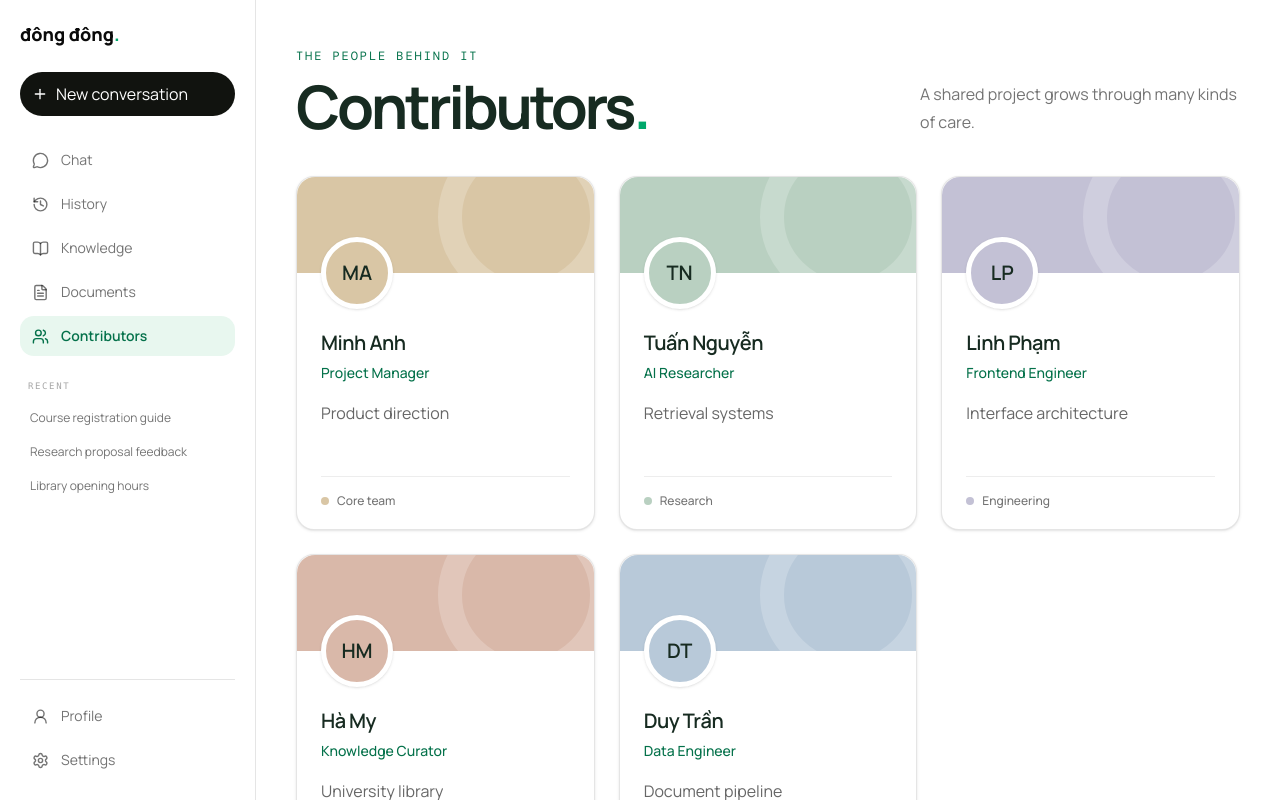
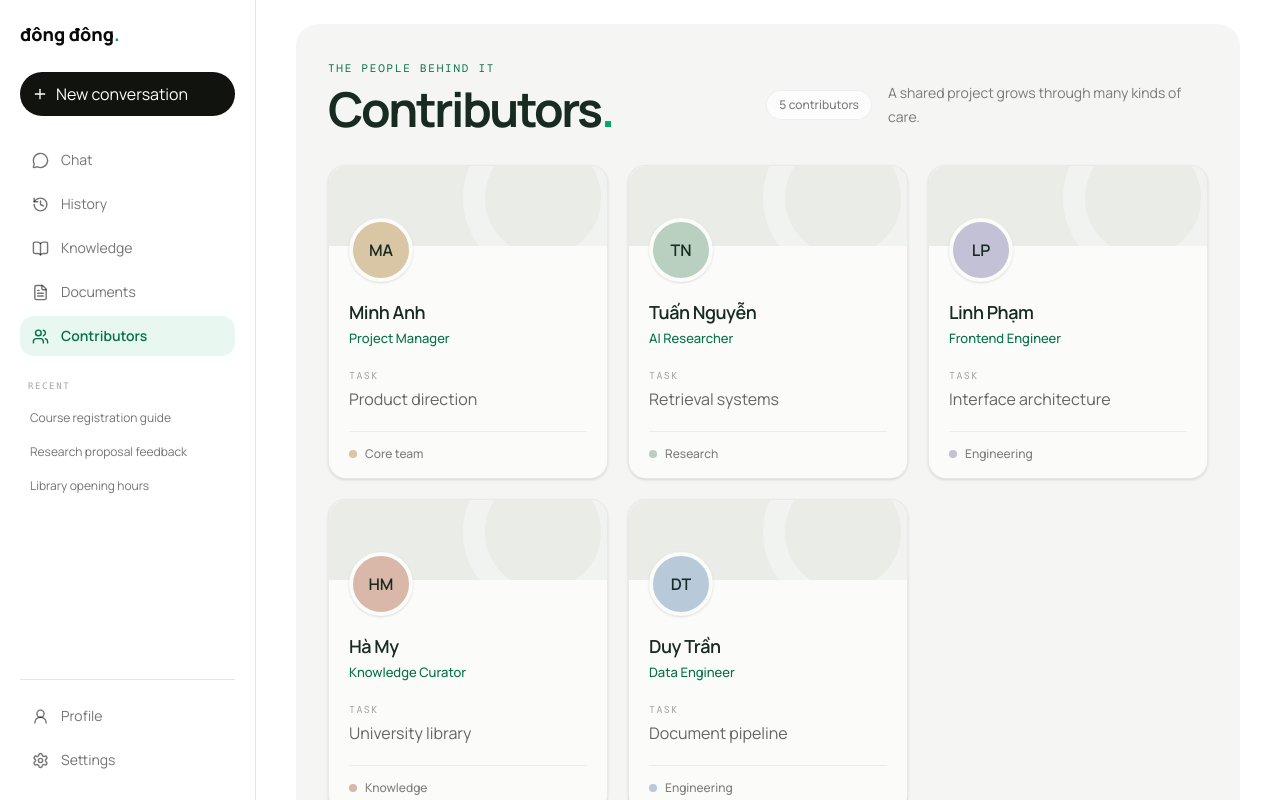
Before and after one commit to IT-UPD-Org/AI_Dong_Dong_FE, a React (Vite) app: page /contributors in a window 1280 px wide. Built offline with nearby package versions, Linux system fonts and the light colour scheme.

Commit message:
refine contributor board layout

```diff
--- a/src/pages/ContributorsPage.tsx
+++ b/src/pages/ContributorsPage.tsx
@@ -12,65 +12,75 @@ export function ContributorsPage() {
   }
 
   return (
-    <section aria-labelledby="contributors-title" className="pb-12 pt-3 md:pt-6">
-      <header className="mb-10 flex flex-col gap-5 lg:flex-row lg:items-end lg:justify-between">
+    <section
+      aria-labelledby="contributors-title"
+      className="rounded-3xl bg-[#f5f6f3] px-5 py-7 md:px-8 md:py-9"
+    >
+      <header className="mb-8 flex flex-col gap-4 lg:flex-row lg:items-end lg:justify-between">
         <div>
-          <p className="mono text-xs uppercase tracking-[.16em] text-[#04714a]">
+          <p className="mono text-[11px] uppercase tracking-[.16em] text-[#04714a]">
             The people behind it
           </p>
           <h1
             id="contributors-title"
-            className="mt-3 text-4xl font-bold tracking-[-.055em] text-[#172b21] md:text-6xl"
+            className="mt-2 text-4xl font-bold tracking-[-.05em] text-[#172b21] md:text-5xl"
           >
             Contributors<span aria-hidden="true" className="text-[#00a86b]">.</span>
           </h1>
         </div>
-        <p className="max-w-xs text-base leading-7 text-black/55">
-          A shared project grows through many kinds of care.
-        </p>
+        <div className="flex items-center gap-4 lg:pb-1">
+          <span className="whitespace-nowrap rounded-full border border-black/[.06] bg-white/70 px-3 py-1.5 text-xs font-medium text-black/50">
+            {contributors.length} contributors
+          </span>
+          <p className="max-w-xs text-sm leading-6 text-black/50">
+            A shared project grows through many kinds of care.
+          </p>
+        </div>
       </header>
 
-      <div className="grid gap-6 sm:grid-cols-2 xl:grid-cols-3">
+      <div className="grid gap-5 sm:grid-cols-2 lg:grid-cols-3">
         {contributors.map((contributor) => (
           <article
             key={contributor.id}
-            className="group min-w-0 rounded-2xl border border-black/10 bg-white shadow-sm transition duration-300 hover:border-[#04714a]/25 hover:shadow-xl motion-safe:hover:-translate-y-1 motion-reduce:transition-none"
+            className="group min-w-0 rounded-2xl border border-black/[.07] bg-[#fbfbf9] shadow-sm transition duration-300 hover:border-[#04714a]/20 hover:shadow-lg motion-safe:hover:-translate-y-0.5 motion-reduce:transition-none"
           >
             <div
               aria-hidden="true"
-              className="relative h-24 overflow-hidden rounded-t-2xl"
-              style={{ backgroundColor: contributor.color }}
+              className="relative h-20 overflow-hidden rounded-t-2xl bg-[#e9ece7]"
             >
-              <span className="absolute -right-5 -top-12 size-44 rounded-full border-[24px] border-white/20 transition-transform duration-500 motion-safe:group-hover:translate-x-3 motion-safe:group-hover:translate-y-2" />
+              <span className="absolute -right-4 -top-12 size-40 rounded-full border-[22px] border-white/35 transition-transform duration-500 motion-safe:group-hover:translate-x-2 motion-safe:group-hover:translate-y-2" />
             </div>
 
-            <div className="relative flex min-h-64 flex-col px-6 pb-5">
+            <div className="relative flex min-h-52 flex-col px-5 pb-4">
               <div
                 aria-hidden="true"
-                className="-mt-9 flex size-[72px] items-center justify-center rounded-full border-[5px] border-white text-xl font-semibold text-[#172b21] shadow-sm"
+                className="-mt-7 flex size-16 items-center justify-center rounded-full border-4 border-[#fbfbf9] text-base font-semibold text-[#172b21] shadow-sm"
                 style={{ backgroundColor: contributor.color }}
               >
                 {contributor.initials}
               </div>
 
-              <div className="mt-5 flex-1">
-                <h2 className="break-words text-xl font-semibold tracking-tight text-[#172b21]">
+              <div className="mt-4 flex-1">
+                <h2 className="break-words text-lg font-semibold tracking-tight text-[#172b21]">
                   {contributor.name}
                 </h2>
-                <p className="mt-1 text-sm font-medium leading-6 text-[#04714a]">
+                <p className="mt-0.5 text-[13px] font-medium leading-5 text-[#04714a]">
                   {contributor.role}
                 </p>
 
-                <div className="group/task relative mt-4 w-fit max-w-full">
+                <div className="group/task relative mt-5 w-full">
+                  <p className="mono mb-1 text-[10px] uppercase tracking-[.14em] text-black/35">
+                    Task
+                  </p>
                   <button
                     type="button"
                     aria-haspopup="dialog"
                     aria-describedby={`contributor-preview-${contributor.id}`}
                     onClick={() => openDetails(contributor)}
-                    className="flex max-w-full items-center gap-2 rounded-md text-left text-sm leading-6 text-black/60 transition-colors hover:text-[#04714a] focus-visible:outline-2 focus-visible:outline-offset-4 focus-visible:outline-[#04714a]"
+                    className="flex w-full items-center justify-between gap-2 rounded-md text-left text-[13px] leading-6 text-black/60 transition-colors hover:text-[#04714a] focus-visible:outline-2 focus-visible:outline-offset-4 focus-visible:outline-[#04714a]"
                   >
                     <span className="truncate">{contributor.contribution}</span>
-                    <span aria-hidden="true" className="shrink-0 -translate-x-1 opacity-0 transition group-hover/task:translate-x-0 group-hover/task:opacity-100">
+                    <span aria-hidden="true" className="shrink-0 opacity-0 transition-opacity group-hover/task:opacity-100">
                       ↗
                     </span>
                   </button>
@@ -78,7 +88,7 @@ export function ContributorsPage() {
                   <div
                     id={`contributor-preview-${contributor.id}`}
                     role="tooltip"
-                    className="pointer-events-none absolute bottom-[calc(100%+10px)] left-0 z-20 w-60 translate-y-1 rounded-xl border border-black/[.07] bg-white p-4 opacity-0 shadow-xl transition duration-150 group-hover/task:translate-y-0 group-hover/task:opacity-100"
+                    className="pointer-events-none absolute bottom-[calc(100%+8px)] left-0 z-20 w-60 translate-y-1 rounded-xl border border-black/[.07] bg-white p-4 opacity-0 shadow-lg transition duration-150 group-hover/task:translate-y-0 group-hover/task:opacity-100"
                   >
                     <p className="text-xs font-semibold text-[#172b21]">Quick view</p>
                     <div className="mt-3 space-y-2 text-xs">
@@ -98,7 +108,7 @@ export function ContributorsPage() {
                 </div>
               </div>
 
-              <p className="mt-6 flex items-center gap-2 border-t border-black/[.07] pt-4 text-xs font-medium text-black/55">
+              <p className="mt-5 flex items-center gap-2 border-t border-black/[.06] pt-3.5 text-xs font-medium text-black/50">
                 <span
                   aria-hidden="true"
                   className="size-2 rounded-full"
@@ -118,7 +128,7 @@ export function ContributorsPage() {
         onClick={(event) => {
           if (event.target === event.currentTarget) event.currentTarget.close();
         }}
-        className="fixed inset-0 m-auto w-[calc(100%-2rem)] max-w-md overflow-hidden rounded-3xl border border-black/10 bg-white p-0 text-[#172b21] shadow-2xl backdrop:bg-[#172b21]/30 backdrop:backdrop-blur-sm"
+        className="fixed inset-0 m-auto max-h-[85dvh] w-[calc(100%-2rem)] max-w-md overflow-hidden rounded-3xl border border-black/[.08] bg-[#fbfbf9] p-0 text-[#172b21] shadow-2xl backdrop:bg-[#172b21]/30 backdrop:backdrop-blur-sm"
       >
         {selected && (
           <>
```
